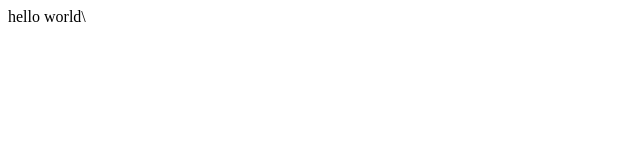
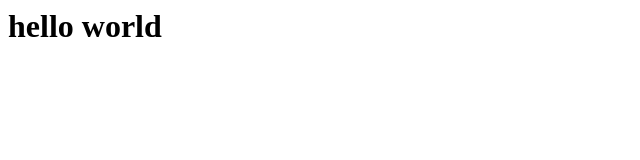
Before and after one commit to 404mskiran/404mskrian, a plain HTML site: page index.html in a window 1280 px wide. Shown: the whole page, without its empty margins (0-640 px from the left). Drawn offline with Linux system fonts and the light colour scheme.

Commit message:
Update index.html

```diff
--- a/index.html
+++ b/index.html
@@ -1,5 +1,11 @@
-<html>
-  <body>
-hello world\
-  </body>
+<html lang="en">
+<head>
+    <meta charset="UTF-8">
+    <meta http-equiv="X-UA-Compatible" content="IE=edge">
+    <meta name="viewport" content="width=device-width, initial-scale=1.0">
+    <title>Document</title>
+</head>
+<body>
+    <h1> hello world </h1>
+</body>
 </html>
```
